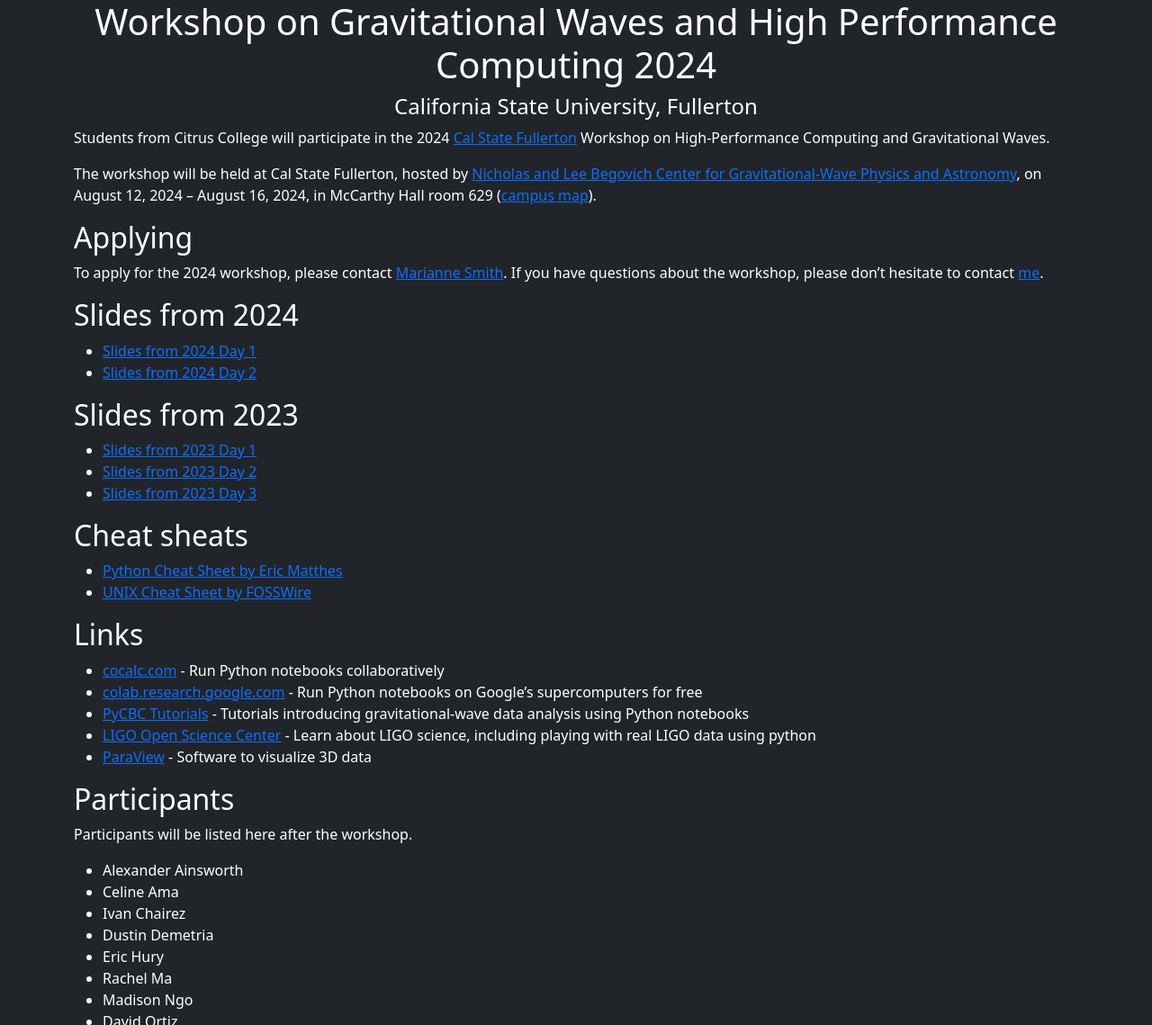
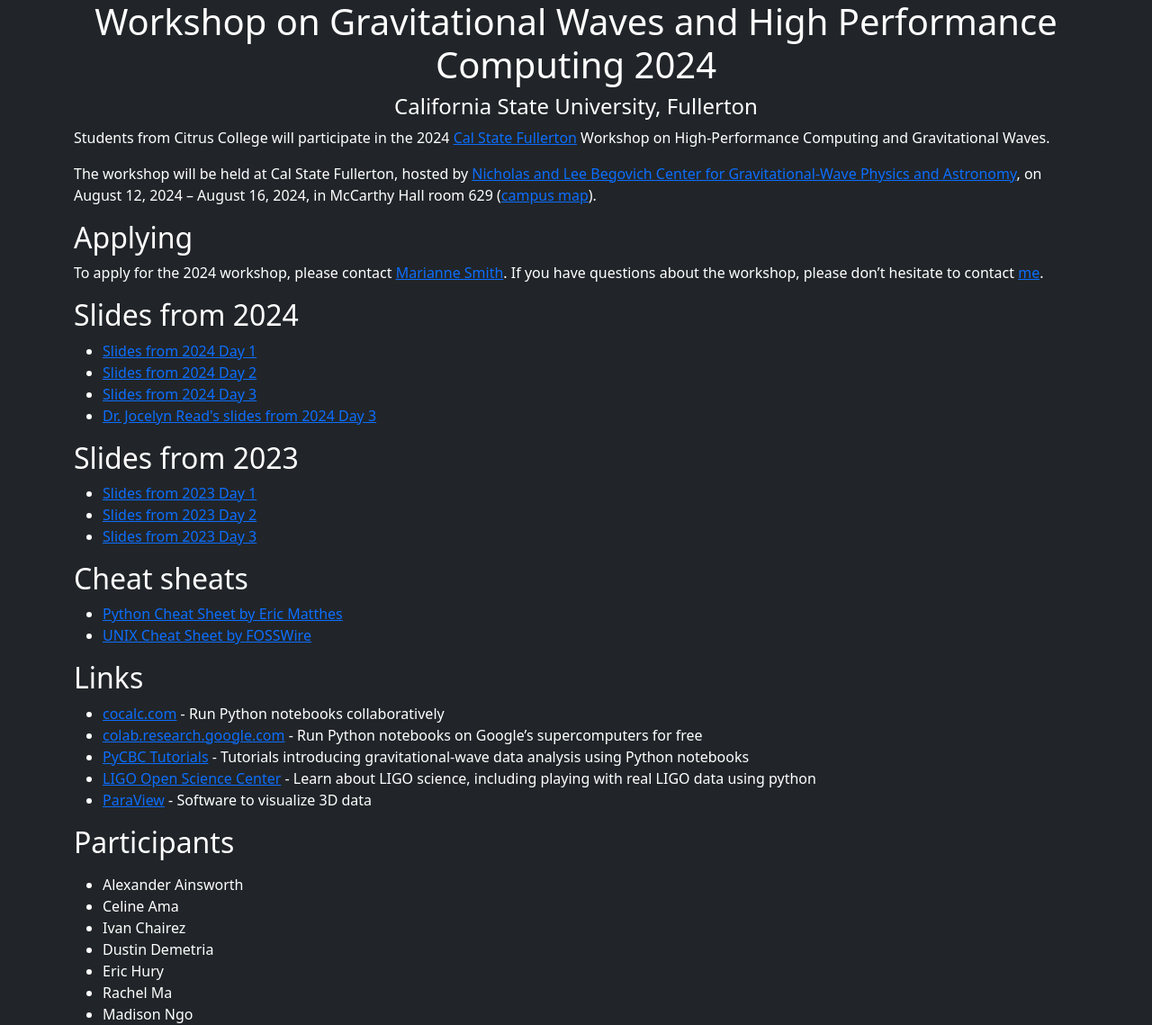
Before and after one commit to geoffrey4444/website, a plain HTML site: page Workshop/2024/index.html in a window 1280 px wide. Shown: the top 1139 px of the page at 90% size. Drawn offline with nearby package versions, Linux system fonts and the light colour scheme.

Commit message:
Add day 3 materials

```diff
--- a/Workshop/2024/index.html
+++ b/Workshop/2024/index.html
@@ -39,7 +39,9 @@
 	  <h2 id="slides-from-2024">Slides from 2024</h2>
           <ul>
             <li><a href="WorkshopDay12024Slides.pdf">Slides from 2024 Day 1</a></li>
-	    <li><a href="WorkshopDay22024Slides.pdf">Slides from 2024 Day 2</a></li>
+	          <li><a href="WorkshopDay22024Slides.pdf">Slides from 2024 Day 2</a></li>
+            <li><a href="WorkshopDay32024Slides.pdf">Slides from 2024 Day 3</a></li>
+            <li><a href="Read-GW-HPC-Workshop-2024.pdf">Dr. Jocelyn Read's slides from 2024 Day 3</a></li>
           </ul>
 
           <h2 id="slides-from-2023">Slides from 2023</h2>
@@ -71,8 +73,6 @@
 
           <h2 id="participants">Participants</h2>
 
-          <p>Participants will be listed here after the workshop.</p>
-
           <p>
 	    <ul>
 	      <li>Alexander Ainsworth</li>
@@ -80,7 +80,7 @@
 	      <li>Ivan Chairez</li>
 	      <li>Dustin Demetria</li>
 	      <li>Eric Hury</li>
-    	      <li>Rachel Ma</li>
+    	  <li>Rachel Ma</li>
 	      <li>Madison Ngo</li>
 	      <li>David Ortiz</li>
 	      <li>Lucila Montserrath Zurita Osorio</li>
```
Also changed, not shown: 2 other files.
